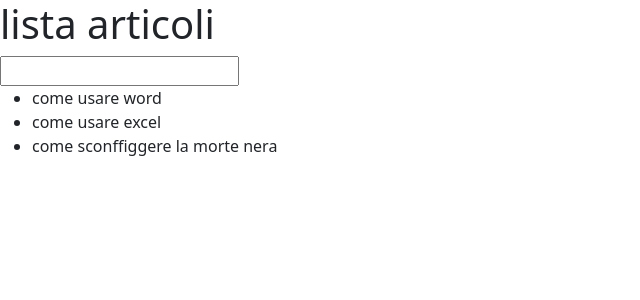
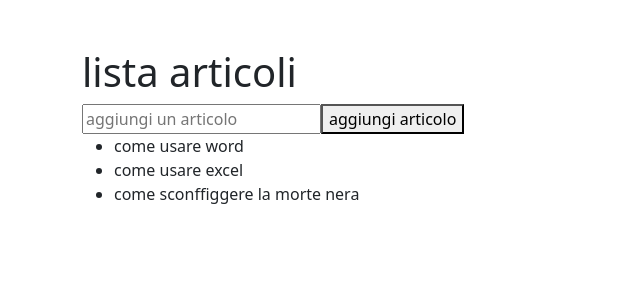
Before and after one commit to manuelpezzi/react-form, a React (Vite) app: page / in a window 1280 px wide. Shown: the top 300 px of the page, without its empty margins (0-640 px from the left). Built offline with nearby package versions, Linux system fonts and the light colour scheme.

Commit message:
add button test complete

```diff
--- a/src/App.jsx
+++ b/src/App.jsx
@@ -19,12 +19,14 @@
 
   return (
     <>
-      <div>
+      <div className="container mt-5">
         <h1>lista articoli </h1>
         <form onSubmit={handleSubmit}>
           <input type="text"
             value={newArticle}
-            onChange={(e) => setNewarticle(e.target.value)} />
+            onChange={(e) => setNewarticle(e.target.value)}
+            placeholder="aggiungi un articolo" />
+          <button type="submit">aggiungi articolo</button>
         </form>
         <ul>
           {articles.map((title, index) => (
```
